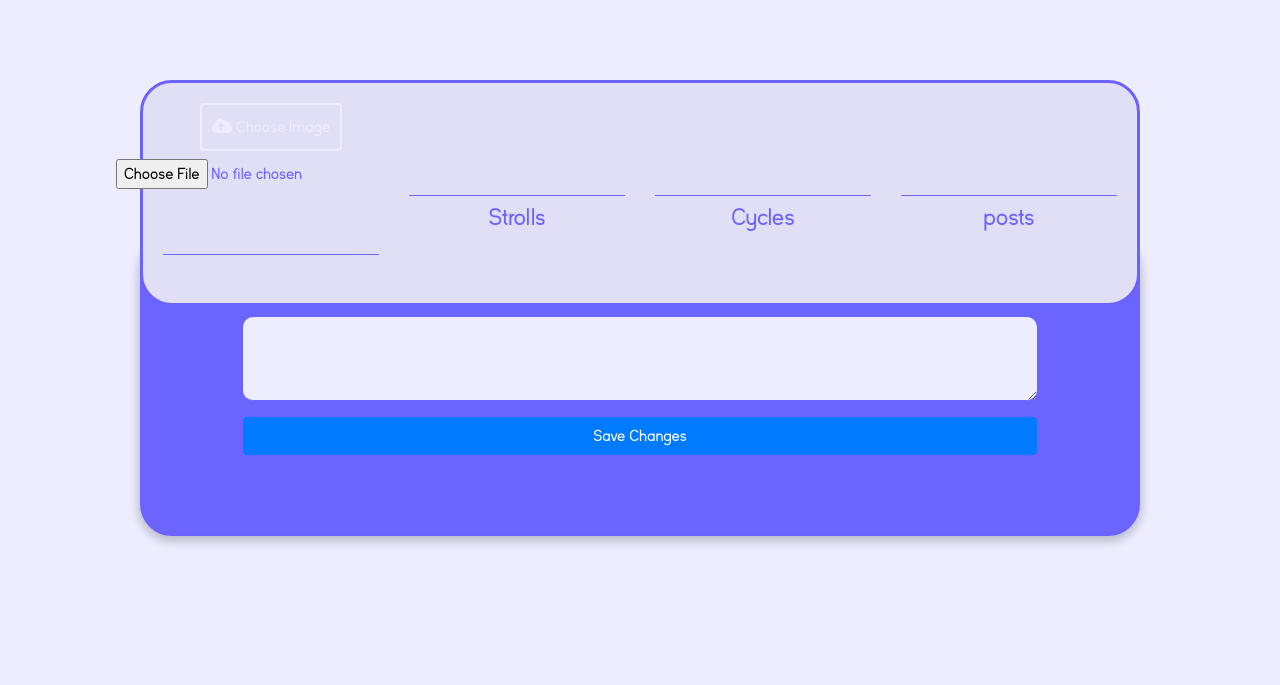
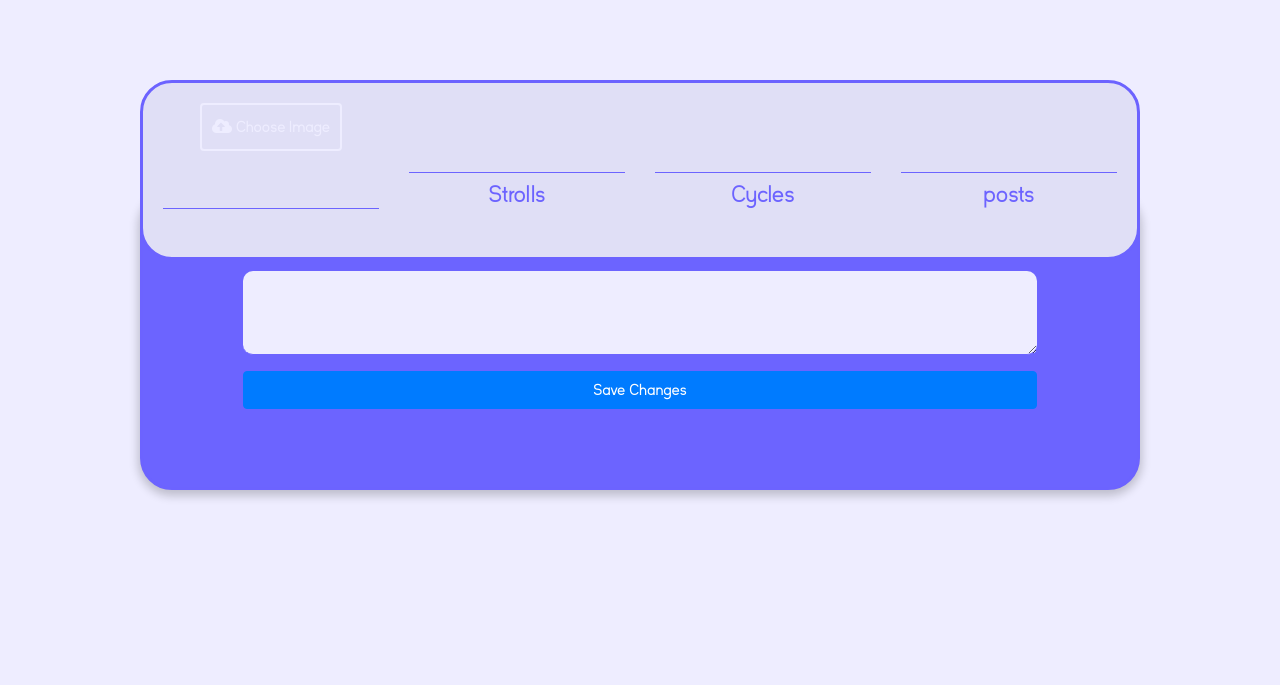
Before and after one commit to Pipicallu/Stroll, a Flask app: template templates/edit_profile.html in a window 1280 px wide. Shown: the part 72-757 px from the top of the page. Run offline with Flask 2, Linux system fonts and the light colour scheme; the template is opened without the code that fills it, so the values that code supplies are empty; some libraries are stand-ins or nearby versions; some web fonts are replaced.

Commit message:
fixed file upload button in edit profile.

```diff
--- a/templates/edit_profile.html
+++ b/templates/edit_profile.html
@@ -7,18 +7,22 @@
                     <div class="card-body">
                         <div class="row">
                             <div class="pic-and-name col-12 col-md-3">
-                                <label for="file" class=" custom-upload form-label mb-2"><i class="fas fa-cloud-upload-alt"></i>
-                    Choose
-                    Image
-                </label>
-                                <input name="file" type="file" class="mb-3  cloudinary-fileupload"
+                                <div class="img-upload">
+                                <label for="file" class="custom-upload form-label mb-2"><i
+                                        class="fas fa-cloud-upload-alt"></i>
+                                    Choose
+                                    Image
+                                </label>
+                                <input name="file" id="file" type="file" class="mb-3 inputfile cloudinary-fileupload"
                                     data-cloudinary-field="image_id"
                                     data-form-data="{ &quot;upload_preset&quot;:  &quot;cloudUnsigned&quot;,
   &quot;callback&quot;: &quot;https://8080-bdc80bb0-9c82-4db1-a0e8-0426e97c248e.ws-eu03.gitpod.io/cloudinary_cors.html&quot;}">
-                                <input type="hidden" name="image_id"  value="{{ user.img_id }}">
+                                <input type="hidden" name="image_id" value="{{ user.img_id }}">
+                                </div>
                                 <h4 class="fullname"><input type="text" id="fullName" name="fullName"
                                         value="{{user.full_name}}"></h4>
                             </div>
+
                             <div class="stroll-total user-stats col-4 col-md-3">
                                 <h4><input type="text" name="strolls" id="strolls" value="{{user.strolls}}"></h4>
                                 <h4 class="">Strolls</h4>
```
